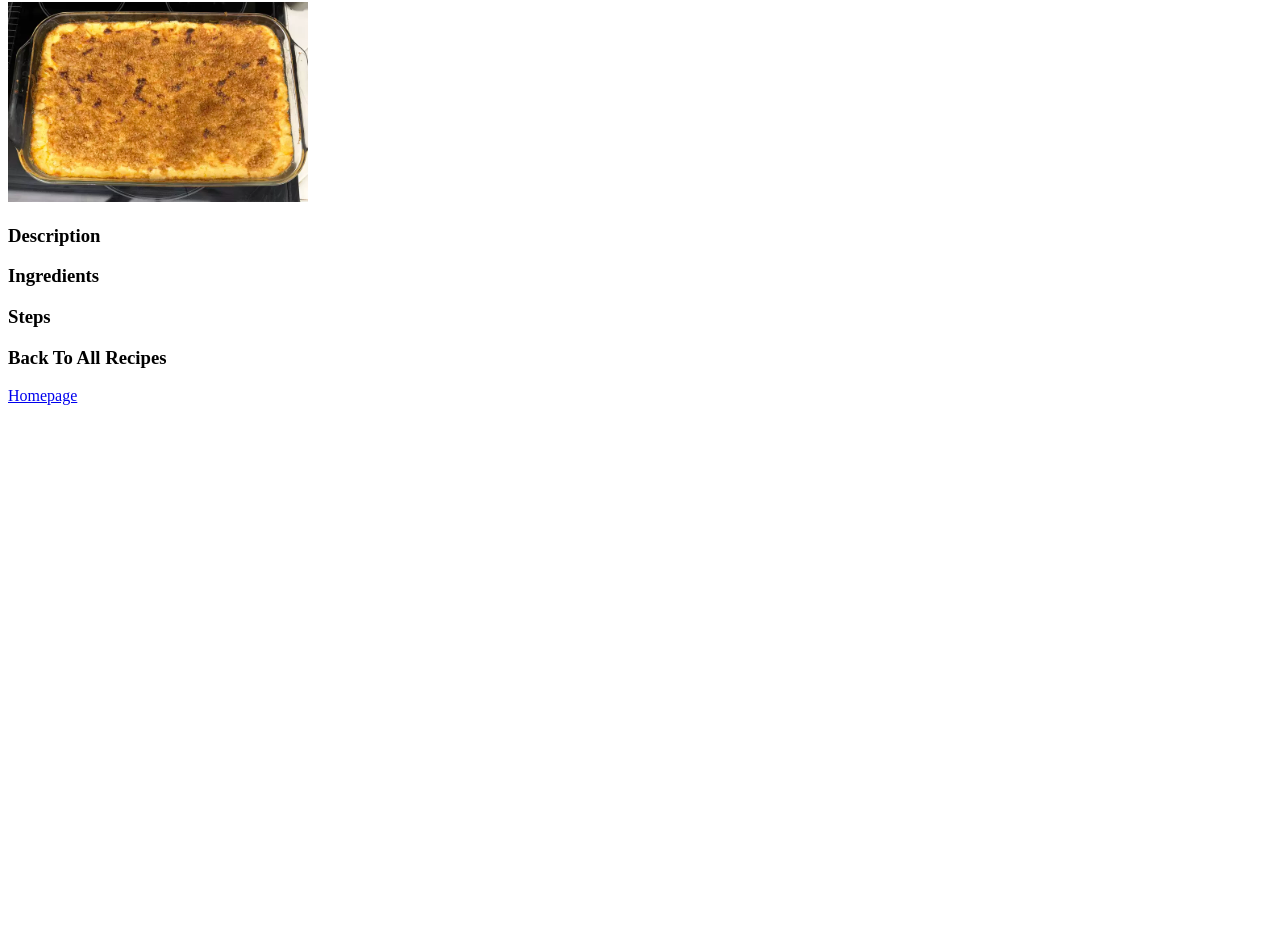
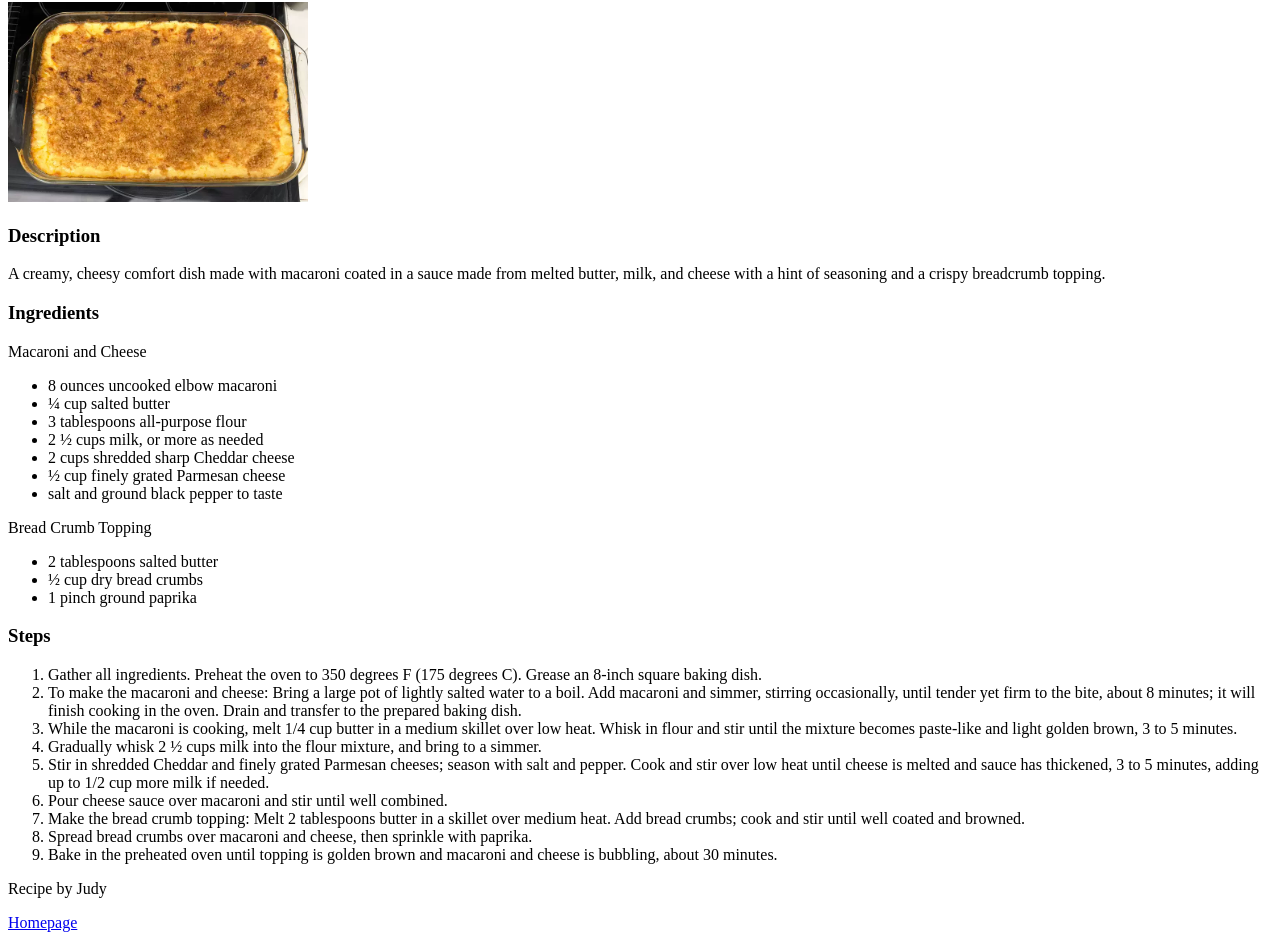
Before and after one commit to Fortuna700/odin-recipes, a plain HTML site: page recipes/Homemade_Mac_and_Cheese.html in a window 1280 px wide. Shown: the part 78-1018 px from the top of the page. Before the commit the page ends 800 px from the top, so only its background shows below. Drawn offline with Linux system fonts and the light colour scheme.

Commit message:
Add description, ingredients and steps to all recipes.

```diff
--- a/recipes/Homemade_Mac_and_Cheese.html
+++ b/recipes/Homemade_Mac_and_Cheese.html
@@ -10,12 +10,43 @@
         <img src="./pictures/Homemade_Mad_and_Cheese.jpg" alt="A picture of homemade mac and cheese" width="300" height="200">
 
         <h3>Description</h3>
+        <p>A creamy, cheesy comfort dish made with macaroni coated in a sauce made from melted butter, milk, and cheese with a hint of seasoning and a crispy breadcrumb topping.</p>
 
         <h3>Ingredients</h3>
 
+        <p>Macaroni and Cheese</p>
+        <ul>
+            <li>8 ounces uncooked elbow macaroni</li>
+            <li>¼ cup salted butter</li>
+            <li>3 tablespoons all-purpose flour</li>
+            <li>2 ½ cups milk, or more as needed</li>
+            <li>2 cups shredded sharp Cheddar cheese</li>
+            <li>½ cup finely grated Parmesan cheese</li>
+            <li>salt and ground black pepper to taste</li>
+        </ul>
+
+        <p>Bread Crumb Topping</p>
+        <ul>
+            <li>2 tablespoons salted butter</li>
+            <li>½ cup dry bread crumbs</li>
+            <li>1 pinch ground paprika</li>
+        </ul>
+
         <h3>Steps</h3>
+      <ol>
+        <li>Gather all ingredients. Preheat the oven to 350 degrees F (175 degrees C). Grease an 8-inch square baking dish.</li>
+        <li>To make the macaroni and cheese: Bring a large pot of lightly salted water to a boil. Add macaroni and simmer, stirring occasionally,
+            until tender yet firm to the bite, about 8 minutes; it will finish cooking in the oven. Drain and transfer to the prepared baking dish.</li>
+        <li>While the macaroni is cooking, melt 1/4 cup butter in a medium skillet over low heat. Whisk in flour and stir until the mixture becomes paste-like and light golden brown, 3 to 5 minutes.</li>
+        <li>Gradually whisk 2 ½ cups milk into the flour mixture, and bring to a simmer.</li>
+        <li>Stir in shredded Cheddar and finely grated Parmesan cheeses; season with salt and pepper. Cook and stir over low heat until cheese is melted and sauce has thickened, 3 to 5 minutes, adding up to 1/2 cup more milk if needed.</li>
+        <li>Pour cheese sauce over macaroni and stir until well combined.</li>
+        <li>Make the bread crumb topping: Melt 2 tablespoons butter in a skillet over medium heat. Add bread crumbs; cook and stir until well coated and browned.</li>
+        <li>Spread bread crumbs over macaroni and cheese, then sprinkle with paprika.</li>
+        <li>Bake in the preheated oven until topping is golden brown and macaroni and cheese is bubbling, about 30 minutes.</li>
+    </ol>
 
-        <h3>Back To All Recipes</h3>
-        <a href="../index.html">Homepage</a>
+        <p>Recipe by Judy</p>
+        <a href="../index.html" target="_blank" rel="noopener noreferrer">Homepage</a>
     </body>
 </html>
```
Also changed, not shown: recipes/Candied_Yams.html (+10 -4 lines), recipes/Pefect_Mashed_Potatoes.html (+15 -1 lines), recipes/lasagna.html (+1 -2 lines).
